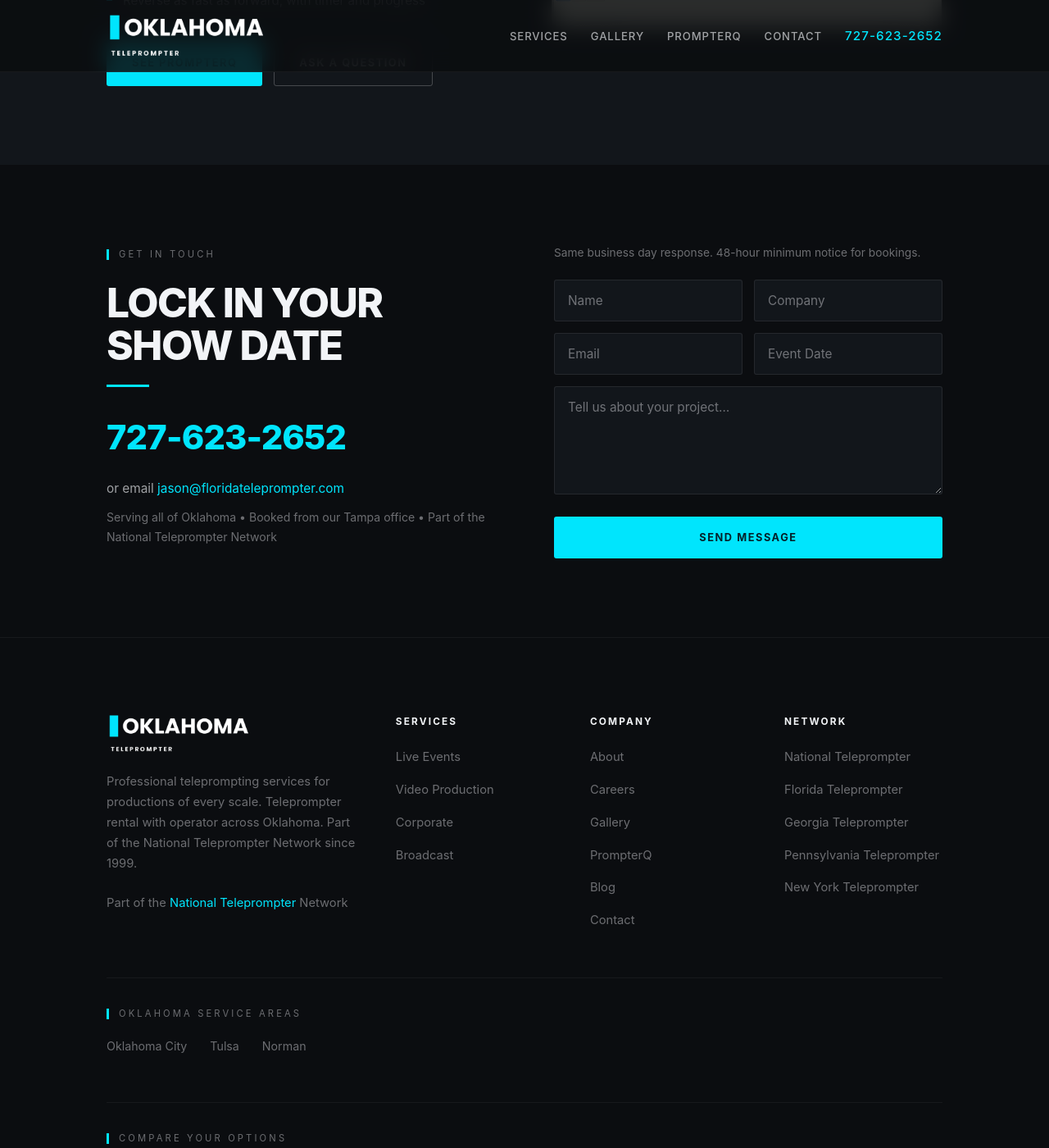
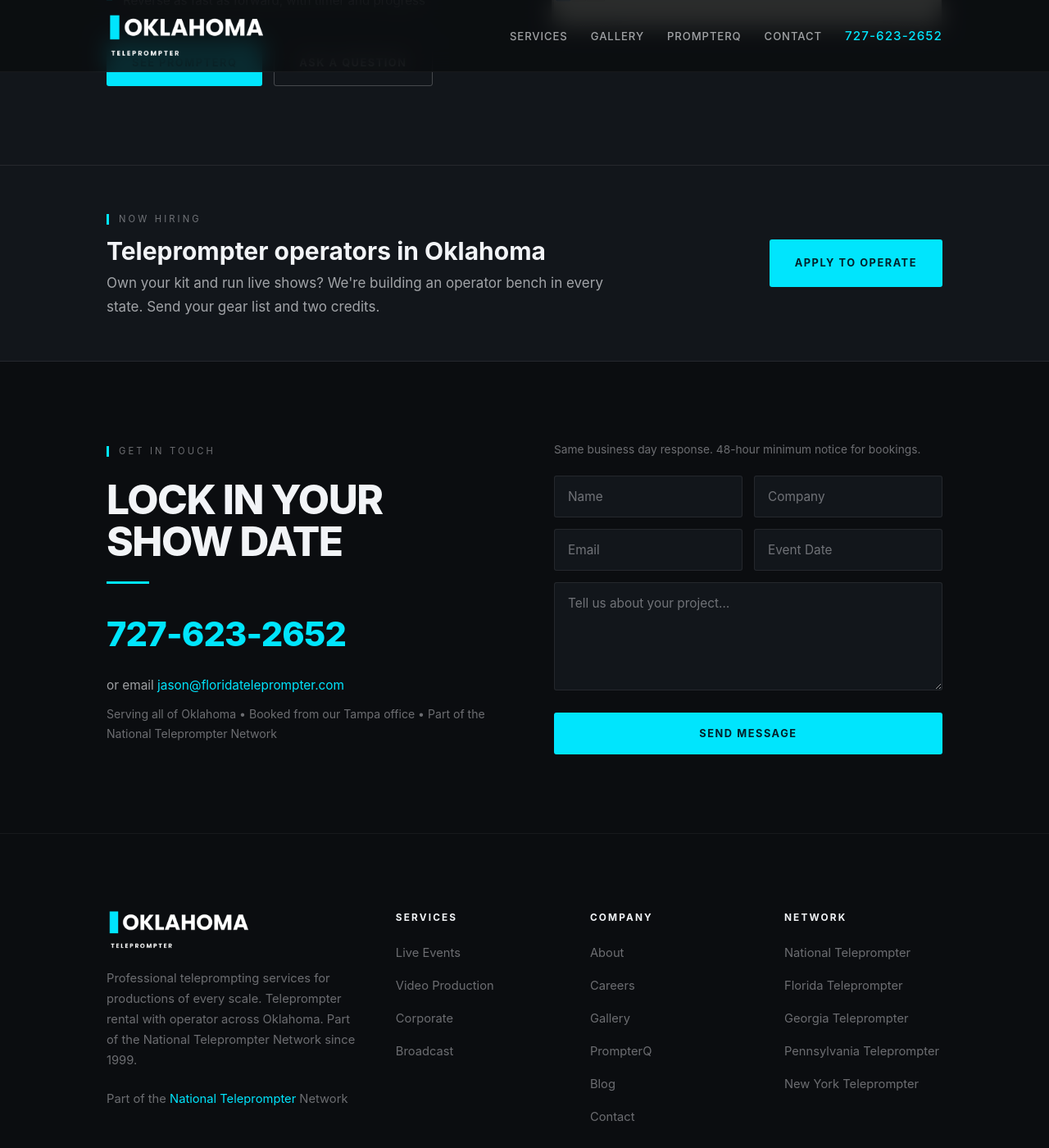
Before and after one commit to jasproj/oklahomateleprompter, a Jekyll site: the page index.html, which Jekyll copies as it is, in a window 1280 px wide and 1400 px high, scrolled down 6080 px. Shown: the whole window at 82% size. Built offline with Jekyll 4.4.1, drawn with Linux system fonts in a browser that asks for light colours.

Commit message:
feat: "Now Hiring Operators" band above the contact section
A visible operator-recruiting callout on the home page. Until now the only
path to the application form was a footer link. The band names the state,
says what we want (own kit, live-show experience, gear list + two credits)
and sends applicants to the existing careers page. Styled with the site's
own CSS variables; no new colors, fonts or scripts. Verified at 1280 and
390 wide.

Co-Authored-By: Claude Fable 5.1 <noreply@anthropic.com>
Claude-Session: https://claude.ai/code/session_01SW4oYwAA8ZEcmkVZYUBX96

```diff
--- a/index.html
+++ b/index.html
@@ -444,6 +444,13 @@
             html { scroll-behavior: auto; }
             * { transition: none !important; animation: none !important; }
         }
+
+        /* Hiring band */
+        .hiring { padding: clamp(36px, 4vw, 56px) 0; background: var(--surface); border-top: 1px solid var(--line); border-bottom: 1px solid var(--line); }
+        .hiring-wrap { display: flex; align-items: center; justify-content: space-between; gap: 28px; flex-wrap: wrap; }
+        .hiring-title { font-size: clamp(22px, 2.6vw, 30px); line-height: 1.15; margin: 6px 0 8px; }
+        .hiring-text { color: var(--text-dim); margin: 0; max-width: 60ch; }
+        .hiring .btn { white-space: nowrap; }
     </style>
 </head>
 <body>
@@ -673,6 +680,18 @@
         </div>
     </section>
 
+        <!-- Hiring -->
+    <section class="hiring" id="hiring" aria-label="Now hiring teleprompter operators">
+        <div class="wrap hiring-wrap">
+            <div>
+                <span class="eyebrow">Now Hiring</span>
+                <h2 class="hiring-title">Teleprompter operators in Oklahoma</h2>
+                <p class="hiring-text">Own your kit and run live shows? We're building an operator bench in every state. Send your gear list and two credits.</p>
+            </div>
+            <a href="careers.html" class="btn btn-primary">Apply to operate</a>
+        </div>
+    </section>
+
     <!-- Contact -->
     <section class="contact" id="contact">
         <div class="wrap">
```
